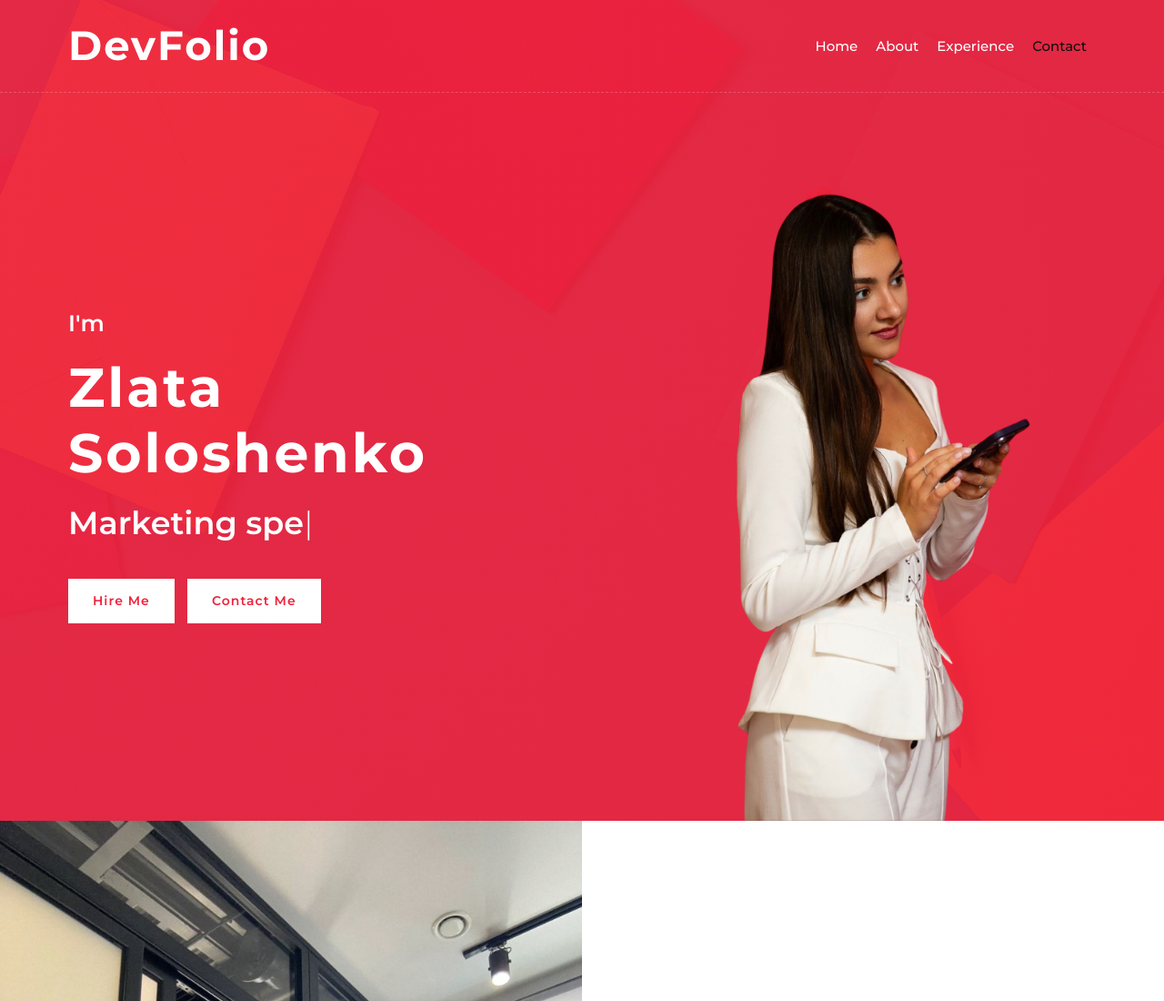
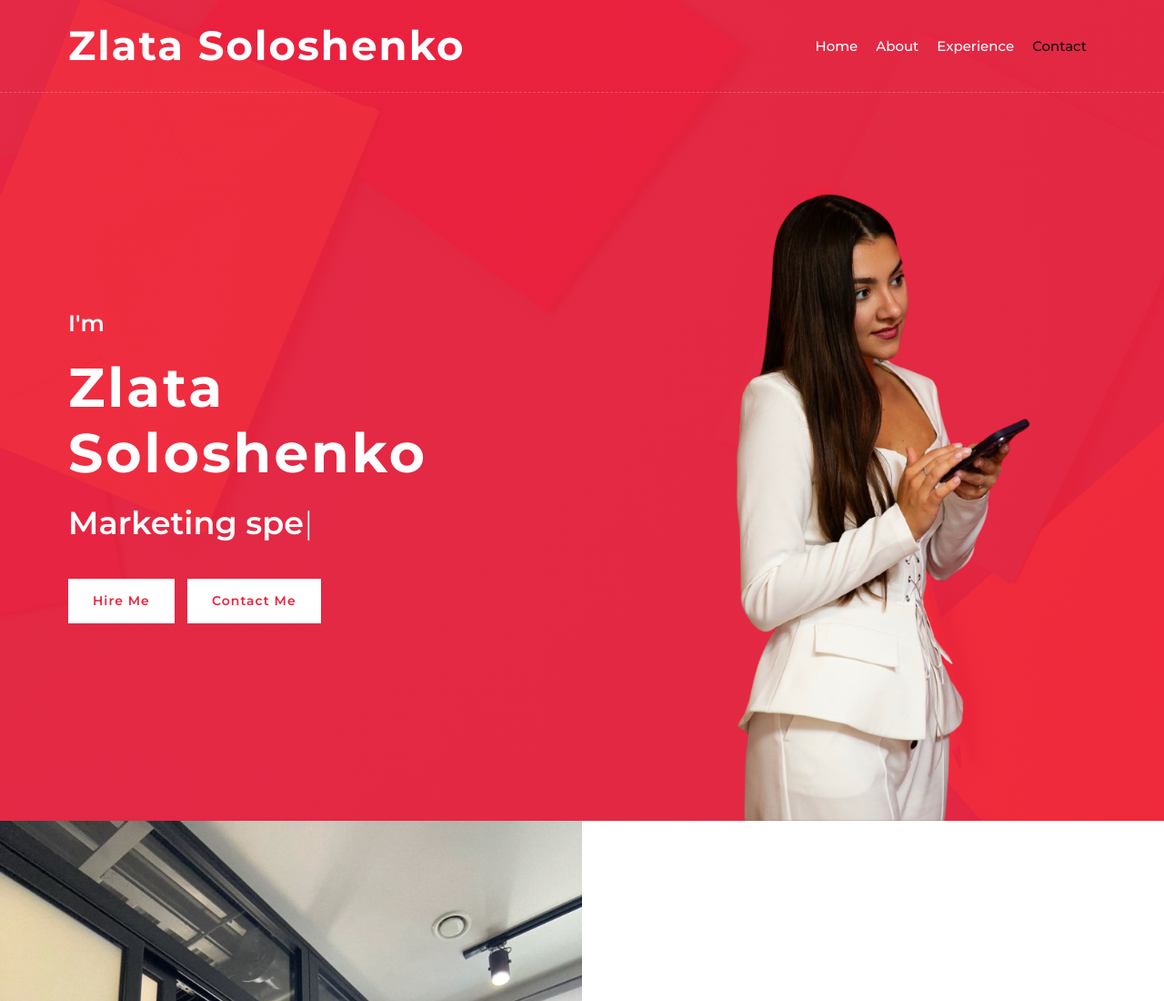
Before and after one commit to zlataksy/zlataksy.github.io, a plain HTML site: page index.html in a window 1280 px wide. Shown: the top 1100 px of the page at 91% size. Drawn offline with nearby package versions, Linux system fonts and the light colour scheme.

Commit message:
fix title

```diff
--- a/index.html
+++ b/index.html
@@ -37,7 +37,7 @@
         <!-- Nav Bar Start -->
         <div class="navbar navbar-expand-lg bg-light navbar-light">
             <div class="container-fluid">
-                <a href="index.html" class="navbar-brand">DevFolio</a>
+                <a href="index.html" class="navbar-brand">Zlata Soloshenko</a>
                 <button type="button" class="navbar-toggler" data-toggle="collapse" data-target="#navbarCollapse">
                     <span class="navbar-toggler-icon"></span>
                 </button>
```
